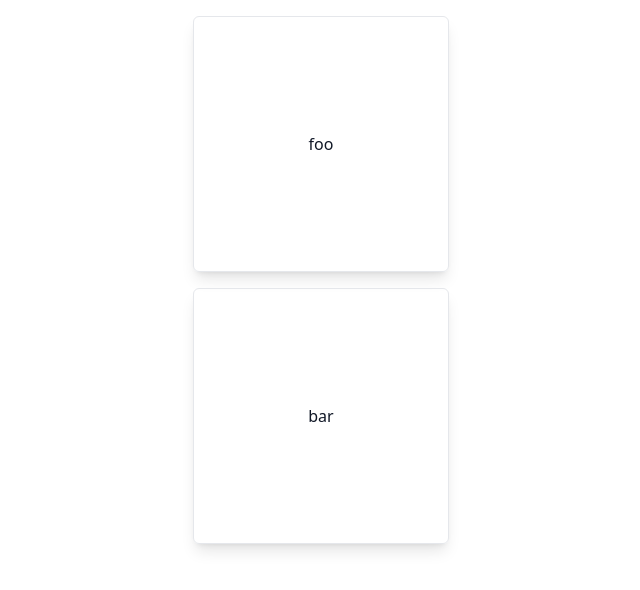
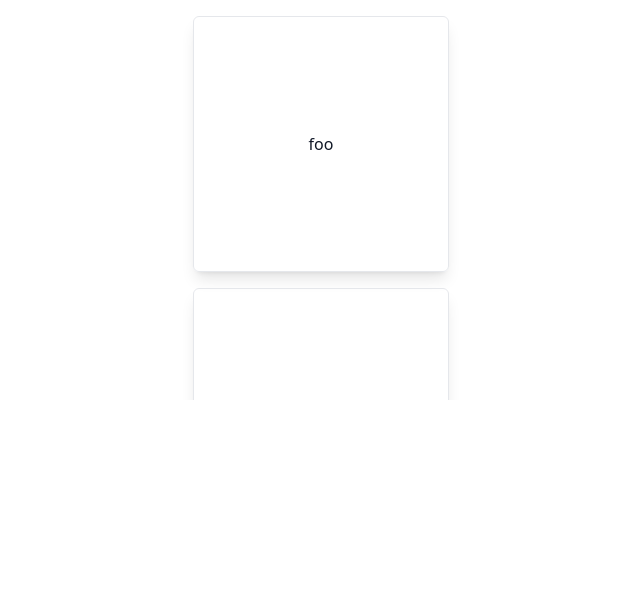
Before and after one commit to adamk72/video-store-app, a Next.js app: page / in a window 1280 px wide. Shown: the top 590 px of the page, without its empty margins (319-959 px from the left). Built offline with nearby package versions, Linux system fonts and the light colour scheme.

Commit message:
feat: vertial scrolling/dragging control

```diff
--- a/package.json
+++ b/package.json
@@ -13,7 +13,9 @@
     "firebase-admin": "^11.0.0",
     "next": "12.2.0",
     "react": "18.2.0",
-    "react-dom": "18.2.0"
+    "react-dom": "18.2.0",
+    "react-indiana-drag-scroll": "^2.2.0",
+    "slugify": "^1.6.5"
   },
   "devDependencies": {
     "@types/node": "18.0.3",
--- a/src/components/MovieCardList.tsx
+++ b/src/components/MovieCardList.tsx
@@ -1,10 +1,11 @@
 import { Movie, MovieCard } from "./MovieCard";
+
 export const MovieCardList = ({ movies }: { movies: Movie[] }) => {
   return (
-    <div>
+    <>
       {movies.map((movie) => (
         <MovieCard key={movie.id} movie={movie} />
       ))}
-    </div>
+    </>
   );
 };
--- a/src/pages/index.tsx
+++ b/src/pages/index.tsx
@@ -1,5 +1,6 @@
 import { MovieCardList } from "@components/MovieCardList";
 import type { NextPage } from "next";
+import ScrollContainer from "react-indiana-drag-scroll";
 
 const Home: NextPage = () => {
   // axios
@@ -10,12 +11,26 @@ const Home: NextPage = () => {
   //   })
   //   .then((res) => console.log(res));
   return (
+    <div>
+      <ScrollContainer
+        className="h-[50vh] scrollbar-width-override cursor-ns-resize"
+        hideScrollbars={false}
+      >
         <MovieCardList
           movies={[
             { title: "foo", id: "1234" },
             { title: "bar", id: "4321" },
+            { title: "bar", id: "4322" },
+            { title: "bar", id: "4323" },
+            { title: "bar", id: "4324" },
+            { title: "bar", id: "4325" },
+            { title: "bar", id: "4326" },
+            { title: "bar", id: "4327" },
+            { title: "bar", id: "4328" },
           ]}
         />
+      </ScrollContainer>
+    </div>
   );
 };
 
--- a/src/styles/globals.css
+++ b/src/styles/globals.css
@@ -3,3 +3,4 @@
 @tailwind utilities;
 
 @import 'reset.css';
+@import 'scrollbars.css';
--- /dev/null
+++ b/src/styles/scrollbars.css
@@ -0,0 +1,7 @@
+div.scrollbar-width-override {
+  scrollbar-width: none !important;
+}
+
+div.scrollbar-width-override::-webkit-scrollbar {
+  display: none !important;
+}
```
Also changed, not shown: src/utils/db/bootstrapFirebase.js (added, +38 -0 lines), tsconfig.json (+6 -1 lines), 1 other file (tests, documents, lock files or other folders). Lines whose indentation alone changed are shown as unchanged.
